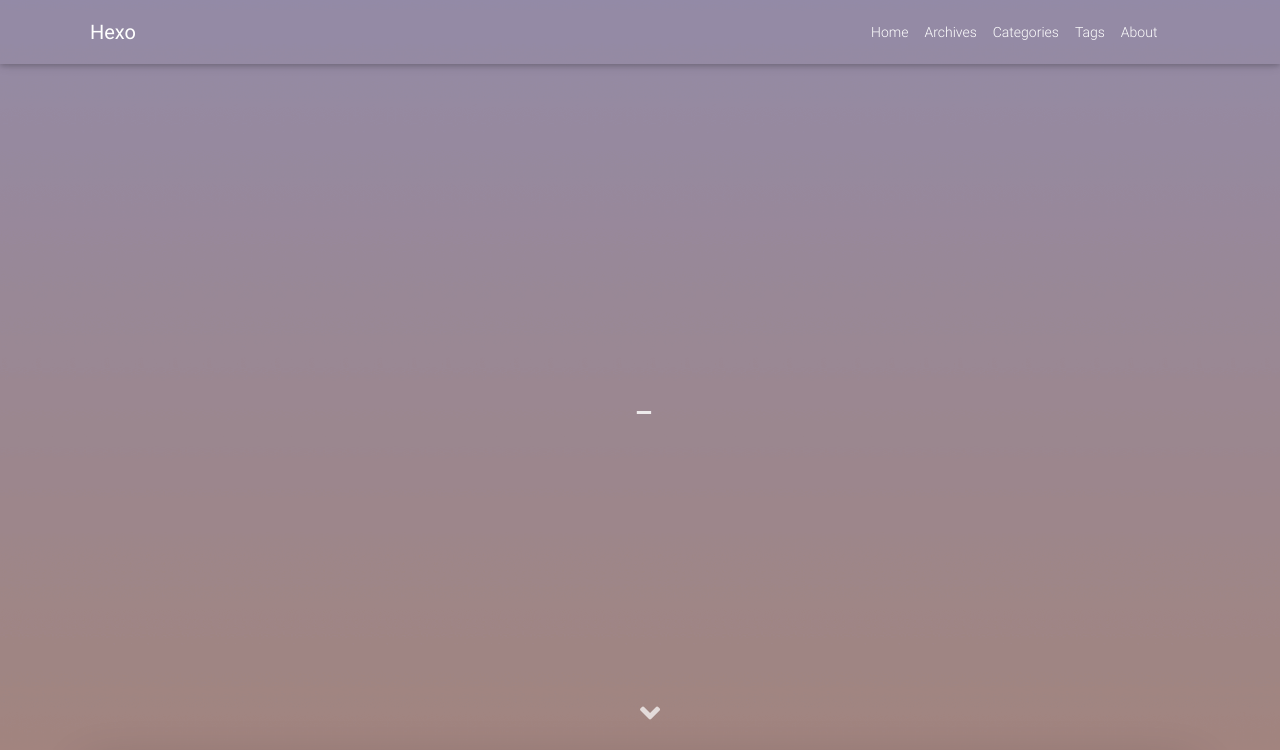
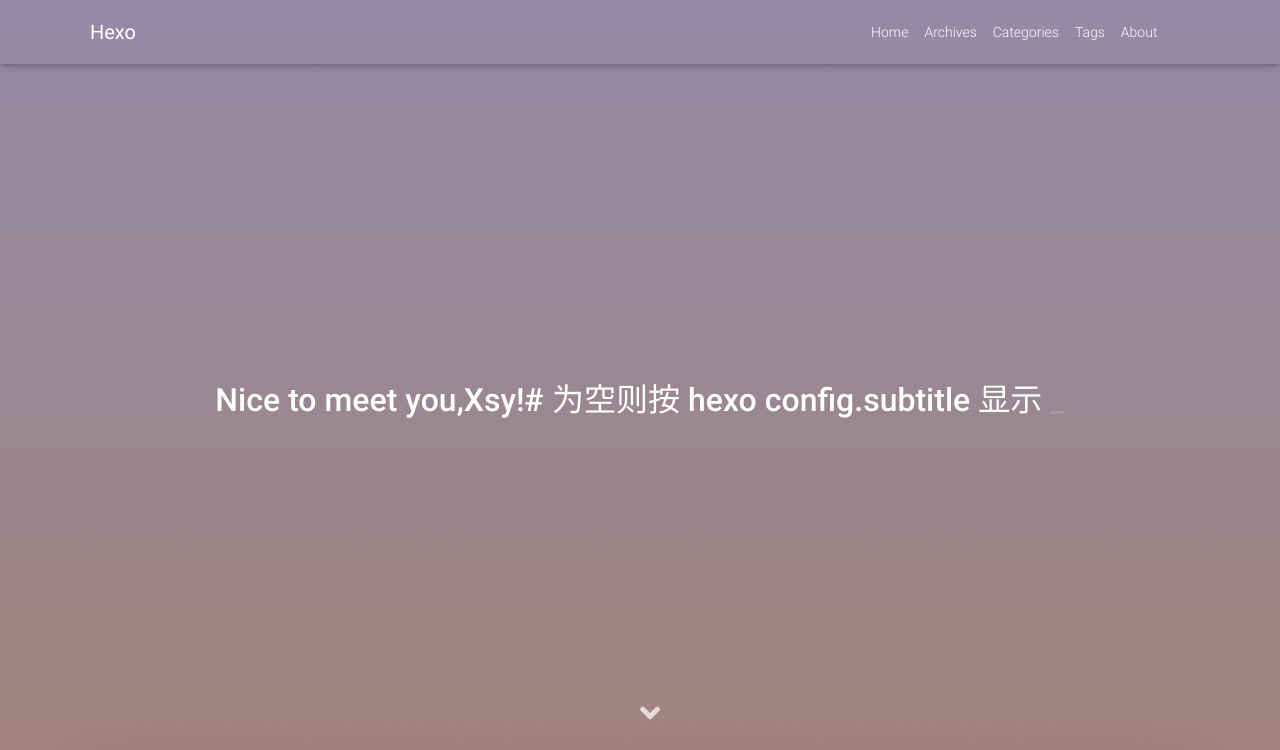
Before and after one commit to xiesiyu979/xiesiyu979.github.io, a plain HTML site: page index.html in a window 1280 px wide. Shown: the top 750 px of the page. Drawn offline with Linux system fonts and the light colour scheme; some packages are replaced by stand-ins of ours; a script that the page names is missing; some icons are missing; a small style sheet from the web is missing.

Commit message:
Site updated: 2020-02-01 18:32:13

```diff
--- a/index.html
+++ b/index.html
@@ -306,7 +306,7 @@ More info: Deployment
     var typed = new Typed('#subtitle', {
       strings: [
         '  ',
-        "&nbsp;",
+        "Nice to meet you,Xsy!# 为空则按 hexo config.subtitle 显示&nbsp;",
       ],
       cursorChar: "_",
       typeSpeed: 70,
```
